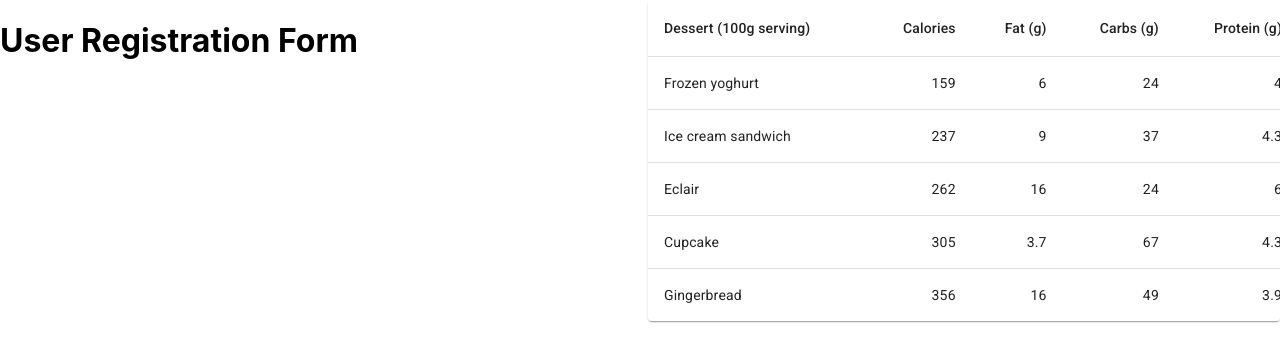
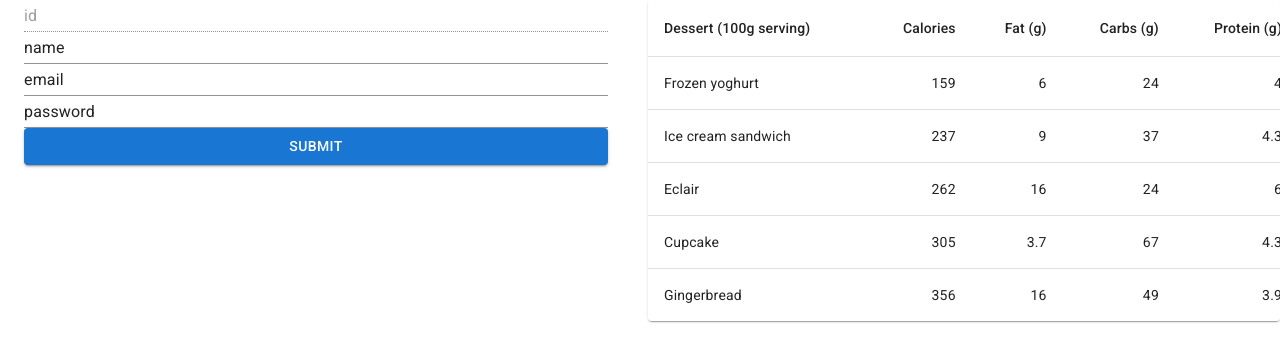
Before and after one commit to ChavinduShirantha/BigZkoop-Intern, a React (Create React App) app: page / in a window 1280 px wide. Shown: the top 362 px of the page. Built offline with nearby package versions, Linux system fonts and the light colour scheme.

Commit message:
Updated Content

```diff
--- a/src/components/UserForm.js
+++ b/src/components/UserForm.js
@@ -1,5 +1,17 @@
+import {Button, Container, Input} from "@mui/material";
+
 const UserForm = () => {
-  return<h1>User Registration Form</h1>
+    return (
+        <>
+            <Container>
+                <Input value="id" fullWidth disabled />
+                <Input placeholder="Enter Name" value="name" fullWidth />
+                <Input placeholder="Enter Email" value="email" fullWidth />
+                <Input placeholder="Enter Password" value="password" fullWidth />
+                <Button fullWidth variant="contained">Submit</Button>
+            </Container>
+        </>
+    );
 }
 
 export default UserForm;
```
